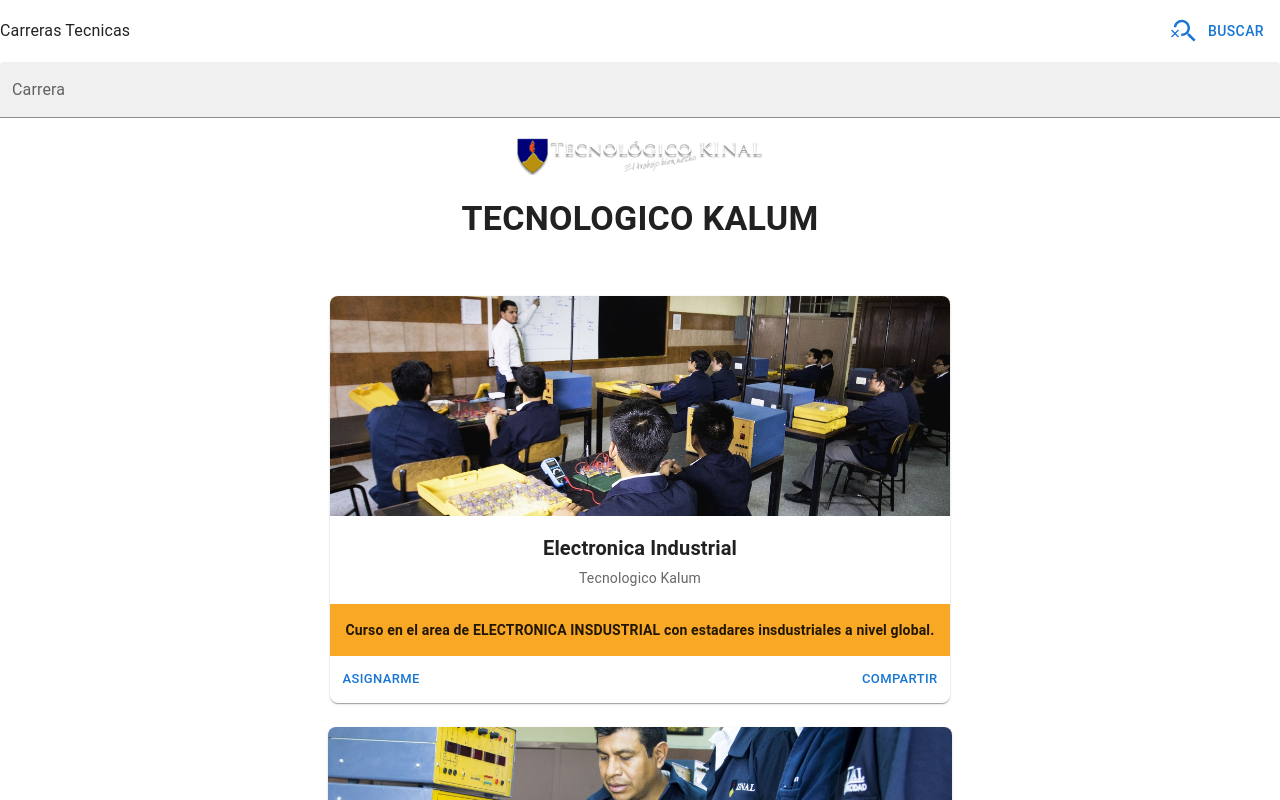
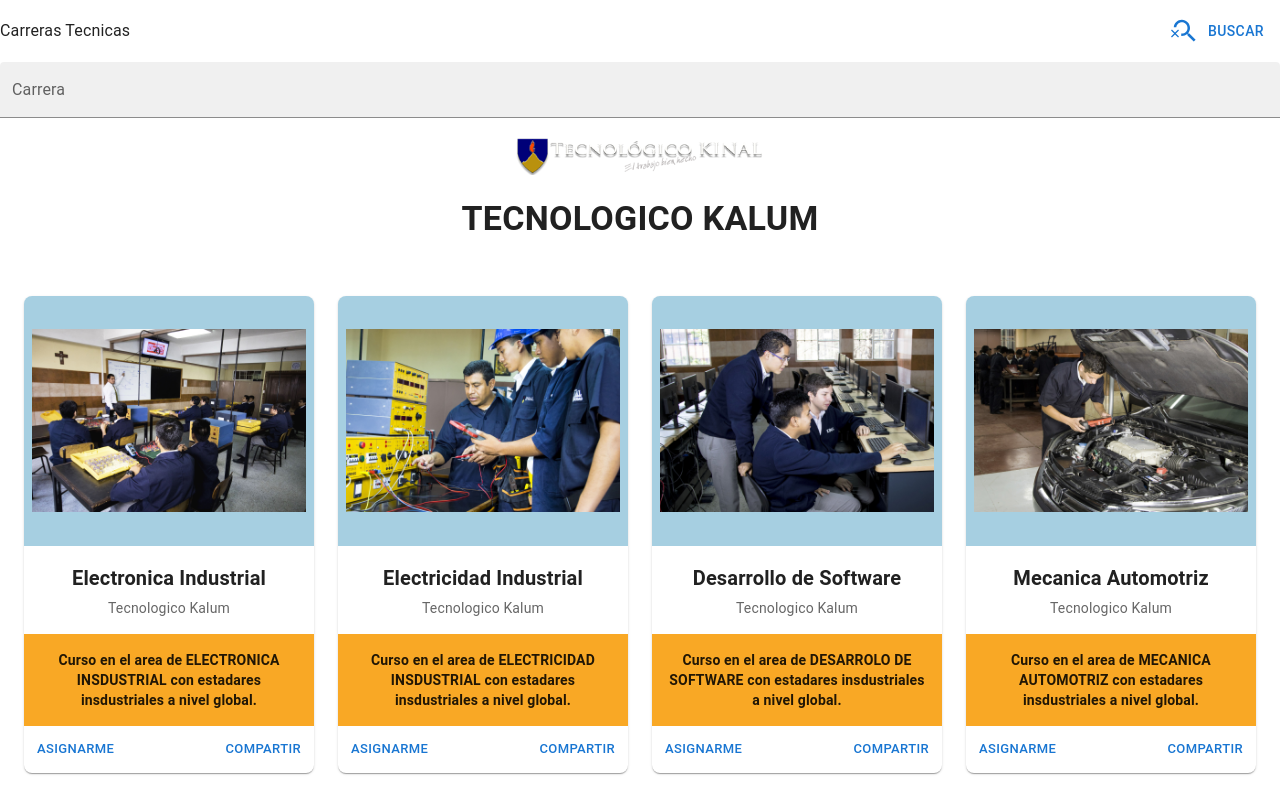
Before and after one commit to Marshh19/kalum-app-java-2025-react, a React (Vite) app: page /dashboard in a window 1280 px wide. Shown: the top 800 px of the page. Built offline with nearby package versions, Linux system fonts and the light colour scheme.

Commit message:
Fix imagenes dashbpard

```diff
--- a/src/components/dashboard/ImageGallery.tsx
+++ b/src/components/dashboard/ImageGallery.tsx
@@ -50,9 +50,20 @@
             </Box>
             <Grid container spacing={3} columns={12} sx={{ padding: 3, display: "flex", justifyContent: "center", flexWrap: "wrap" }}>
                 {itemData.map((item) => (
-                    <Grid key={item.id} sx={{ display: "flex" }}>
+                    <Grid key={item.id} size={{xs: 12, sm: 6, md: 4, lg: 3}} sx={{ display: "flex" }}>
                         <Card sx={{ borderRadius: 2, overflow: "hidden" }}>
-                            <CardMedia component="img" image={item.img} height='220' alt={item.title} sx={{ width: "100%", aspectRatio: "16/9", objectFit: "cover" }} />
+                            <CardMedia
+                            component="img"
+                            image={item.img}
+                            alt={item.title}
+                            sx={{
+                                width: "100%",
+                                height: 250,
+                                objectFit: "contain",
+                                background: "rgba(158, 203, 222, 0.91)",
+                                padding: 1
+                            }}
+                        />
                             <CardContent>
                                 <Typography variant='h6' sx={{ fontWeight: "bold", mb: 0.5 }}>{item.title}</Typography>
                                 <Typography variant='body2' sx={{ color: "text.secondary" }}>
```
